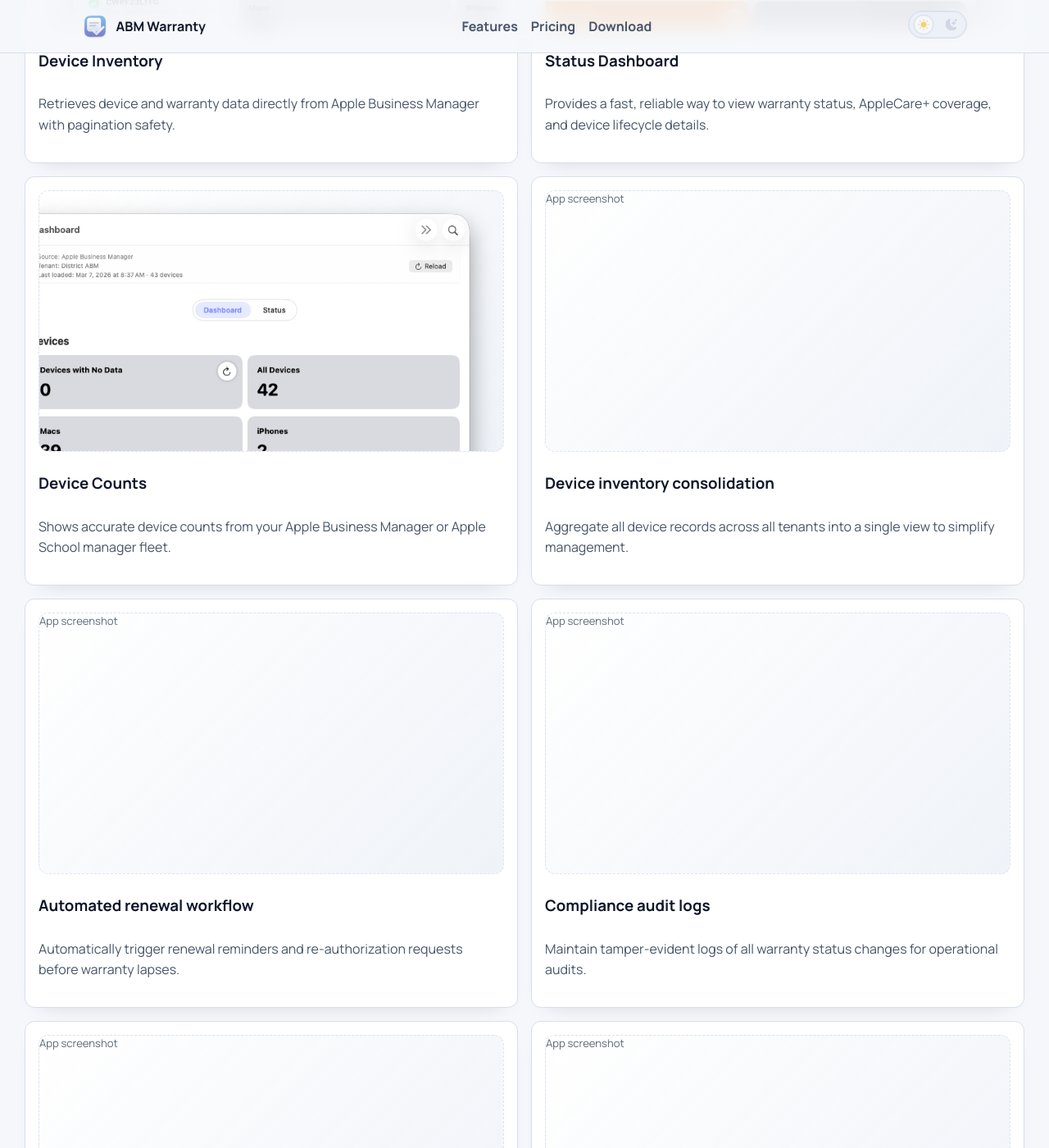
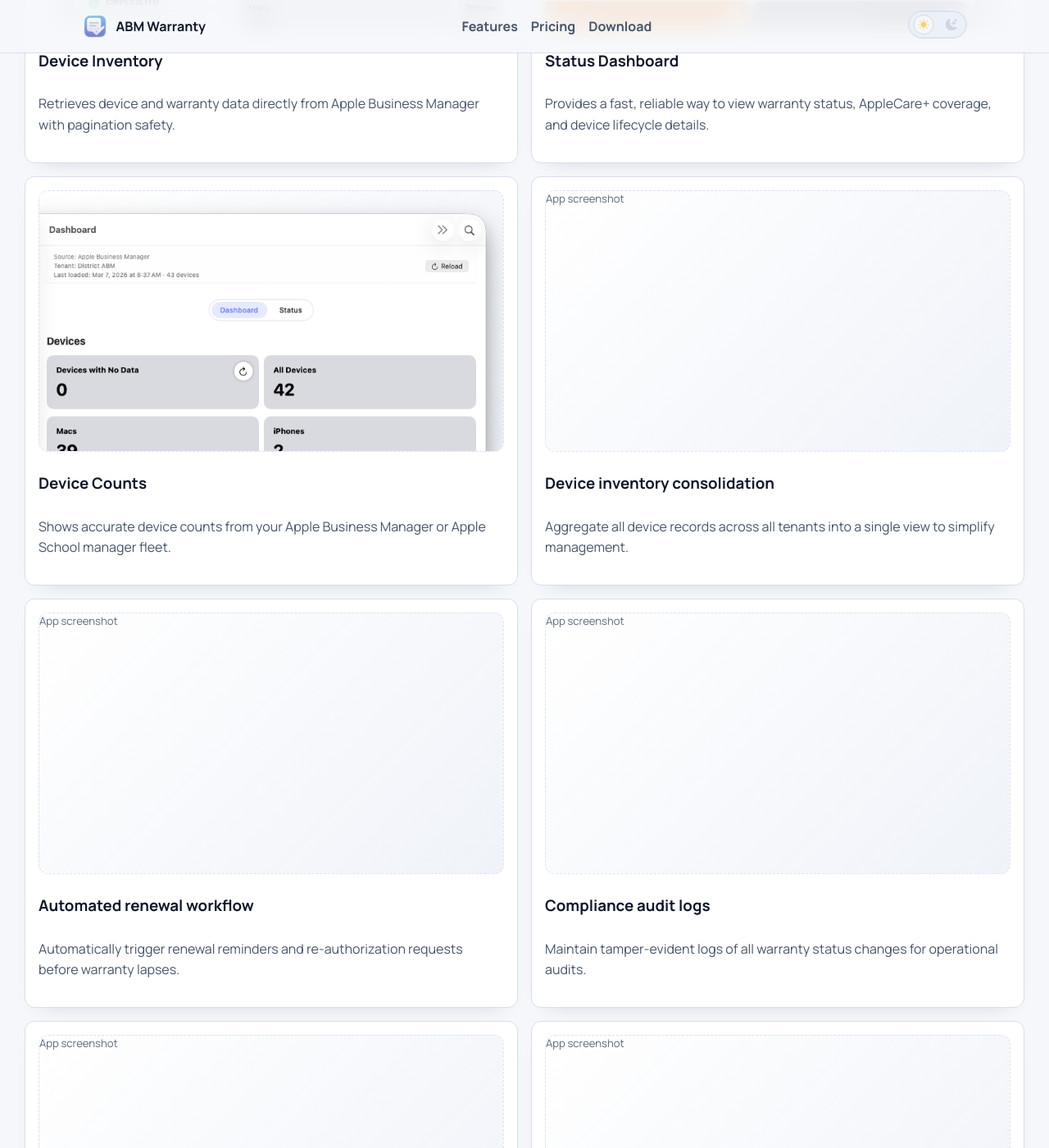
Before and after one commit to jonbrown21/abmwarranty, a Jekyll site: the page built from index.md, in a window 1280 px wide and 1400 px high, scrolled down 1169 px. Shown: the whole window at 82% size. Built offline with Jekyll 4.4.1, drawn with Linux system fonts in a browser that asks for light colours.

Commit message:
style: nudge feature 3 screenshot 20px right in clipped view

```diff
--- a/assets/css/main.css
+++ b/assets/css/main.css
@@ -540,6 +540,7 @@ html[data-theme='dark'] .theme-icon-light { color: #9ca9c0; opacity: 0.35; }
   object-position: right top;
   transform: scale(1.45);
   transform-origin: right top;
+  translate: 20px 0;
 }
 
 .feature-card:hover #feature-card-1-image,
```
